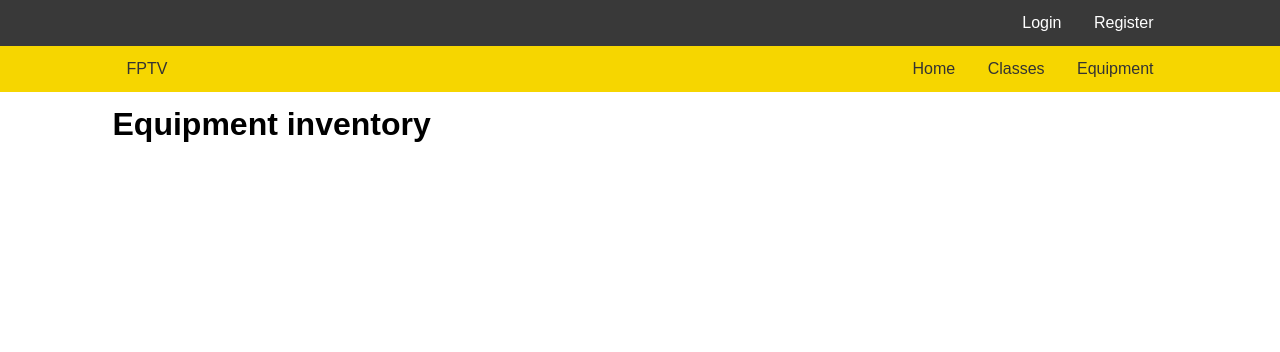
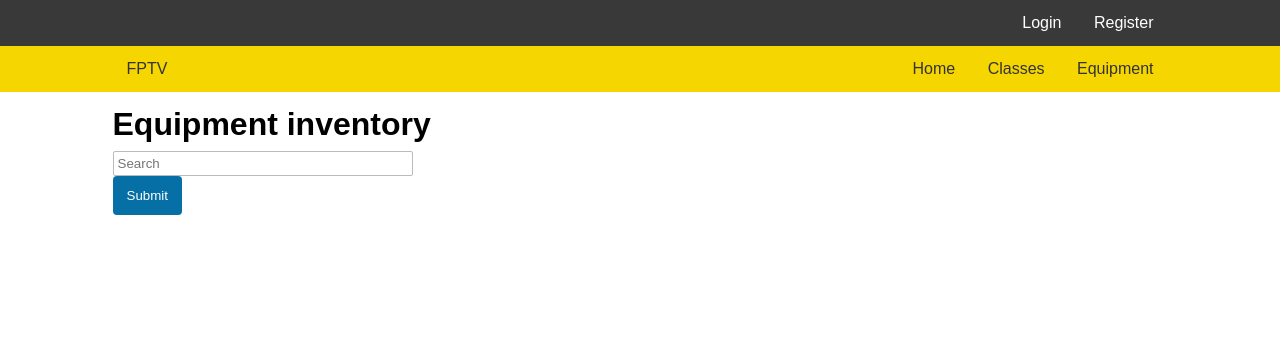
Before and after one commit to capstone-faypublic/faypublic, a Django app: page /equipment/ in a window 1280 px wide. Shown: the top 352 px of the page. Run offline with Django 3.2, Linux system fonts and the light colour scheme; data that the repository does not hold is empty.

Commit message:
Added search to inventory

```diff
--- a/src/equipmentcheckout/templates/equipment.html
+++ b/src/equipmentcheckout/templates/equipment.html
@@ -7,6 +7,12 @@
 <div class="container">
 
     <h1>Equipment inventory</h1>
+
+    <form action="" method="get">
+        <!-- {% csrf_token %} -->
+        <input type="text" name="q" placeholder="Search" value="{{ search }}">
+        <input type="submit" class="button blue-bg">
+    </form>
 
     {% for cat in categories %}
 
--- a/src/equipmentcheckout/views.py
+++ b/src/equipmentcheckout/views.py
@@ -2,7 +2,7 @@ from django.shortcuts import render, redirect, get_object_or_404
 from django.contrib.auth.decorators import login_required
 from django.contrib.auth import login, authenticate
 from userprofile.models import UserProfile
-
+from django.db.models import Q
 from .models import Equipment, EquipmentCategory, EquipmentCheckout
 from .forms import EquipmentCheckoutForm
 
@@ -24,10 +24,19 @@ def equipment_category(request, slug):
     equipment = Equipment.objects.filter(category=category)
     categories = EquipmentCategory.objects.all()
 
+    search = ''
+    if request.GET.get('q') and len(request.GET['q']) > 0:
+        search = request.GET['q']
+        # equipment = Equipment.objects.filter(make__icontains=search)
+        equipment = equipment.filter(
+            Q(make__icontains=search) | Q(model__icontains=search)
+        )
+
     return render(
         request,
         'equipment.html',
         context={
+            'search': search,
             'equipment': equipment,
             'categories': categories
         }
@@ -37,10 +46,19 @@ def equipment(request):
     equipment = Equipment.objects.all()
     categories = EquipmentCategory.objects.all()
 
+    search = ''
+    if request.GET.get('q') and len(request.GET['q']) > 0:
+        search = request.GET['q']
+        # equipment = Equipment.objects.filter(make__icontains=search)
+        equipment = equipment.filter(
+            Q(make__icontains=search) | Q(model__icontains=search)
+        )
+
     return render(
         request,
         'equipment.html',
         context={
+            'search': search,
             'equipment': equipment,
             'categories': categories
         }
```
Also changed, not shown: src/equipmentcheckout/models.py (+0 -22 lines).
